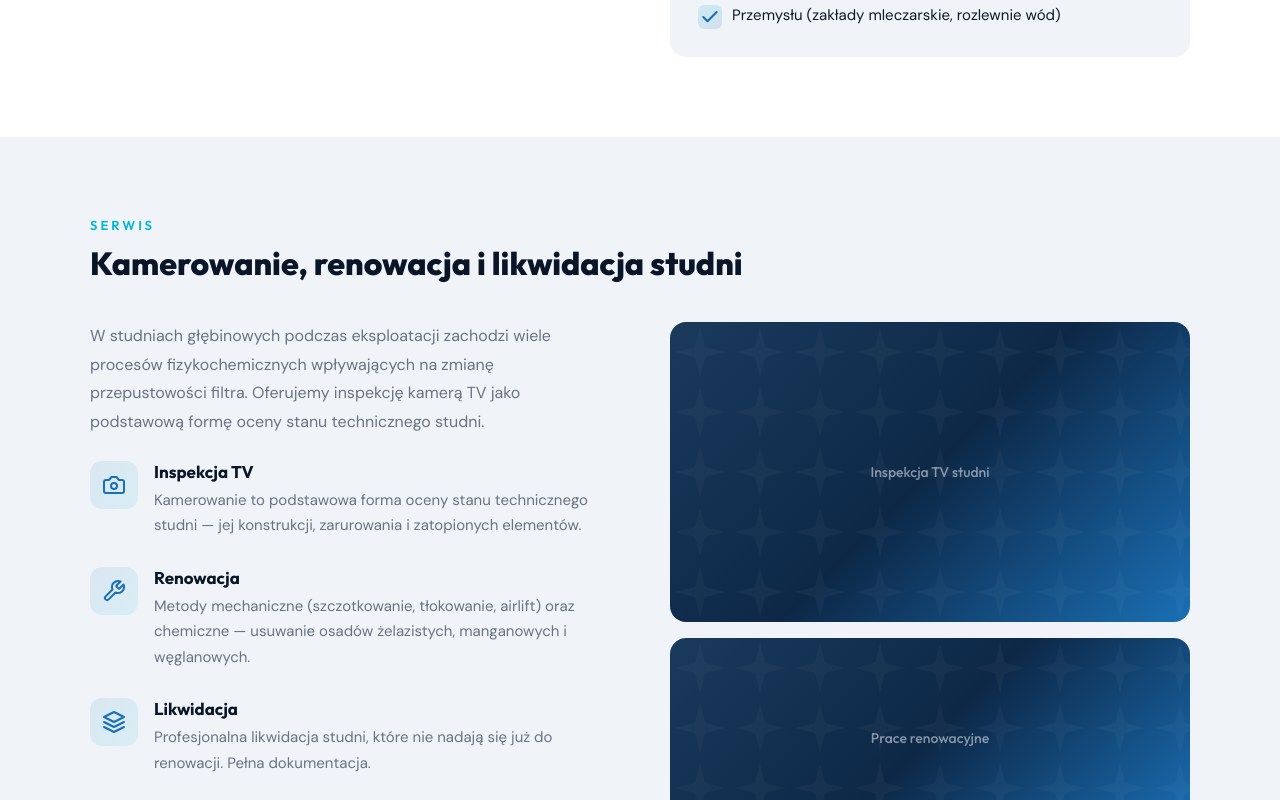
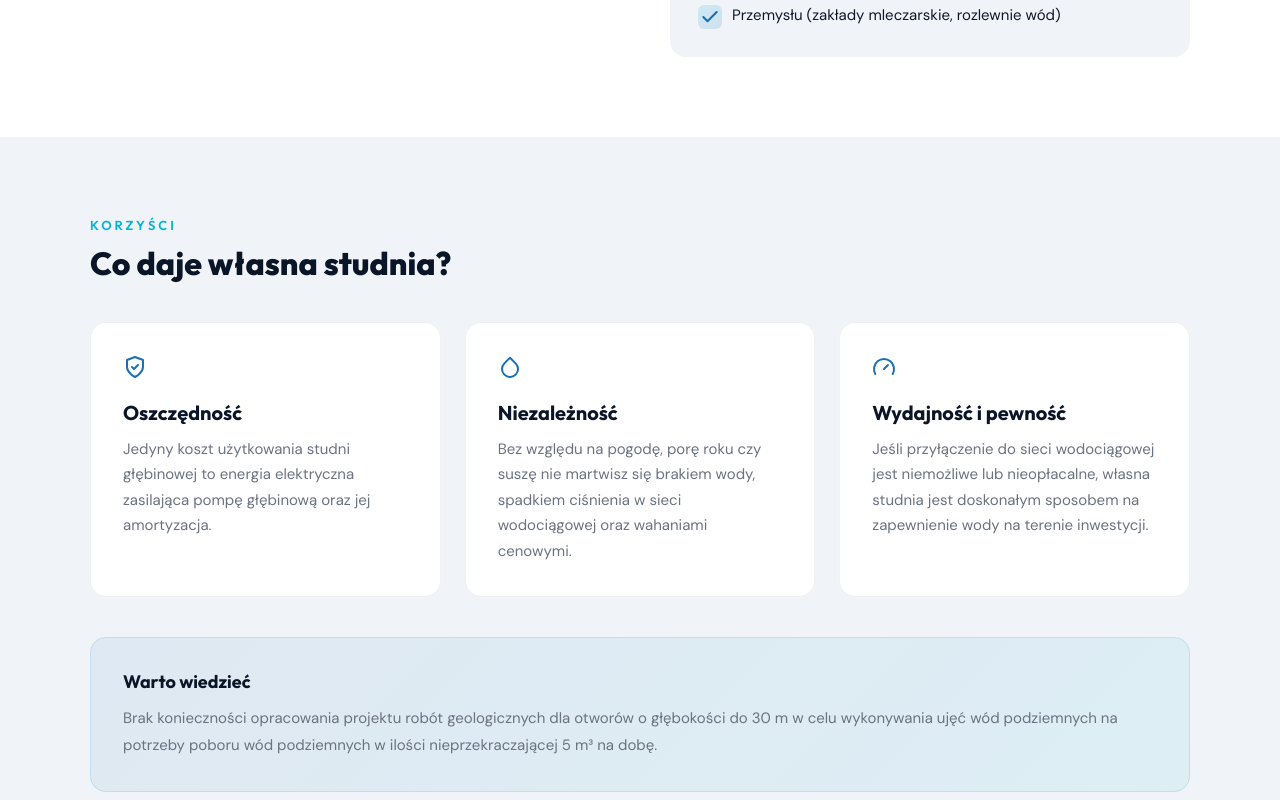
Before and after one commit to FRATAK4/StudnieBiz, a React (Vite) app: page /studnie in a window 1280 px wide. Shown: the part 1140-1940 px from the top of the page. Built offline with nearby package versions, Linux system fonts and the light colour scheme.

Commit message:
feat: add high priority informations from pdf files

```diff
--- a/src/pages/PompyPage.jsx
+++ b/src/pages/PompyPage.jsx
@@ -69,7 +69,12 @@ export default function PompyPage() {
                                 { loc: "Sobów", desc: "37 otworów × 200m — Dom Pomocy Społecznej", km: "6,5 km" },
                                 { loc: "Piekoszów", desc: "50 otworów × 100m — Hala produkcyjna WW TECH", km: "5,0 km" },
                                 { loc: "Zamość", desc: "44 otwory × 100m — Zespół Szkół Ponadgimnazjalnych nr 4", km: "4,4 km" },
-                                { loc: "Mariówka", desc: "48 otworów × 100m — Dom Generalny Zgromadzenia Sióstr", km: "4,8 km" },
+                                { loc: "Mariówka", desc: "48 otworów × 100m — Dom Generalny Zgromadzenia Sióstr Służek NMP Niepokalanej", km: "4,8 km" },
+                                { loc: "Osiny", desc: "40 otworów × 100m — Zakład Opiekuńczo-Leczniczy", km: "4,0 km" },
+                                { loc: "Miechów", desc: "26 otworów × 100m — Plebania i Dom Sióstr Parafii Grobu Bożego", km: "2,6 km" },
+                                { loc: "Dziekanowice", desc: "22 otwory × 100m — Budynek Szkoły", km: "2,2 km" },
+                                { loc: "Tarnów", desc: "12 otworów × 100m — Budynek mieszkalny wielorodzinny", km: "1,2 km" },
+                                { loc: "Baćkowice", desc: "5 otworów × 195m — Budynek wielofunkcyjny Urzędu Gminy", km: "0,9 km" },
                             ].map((item, i) => (
                                 <div key={i} style={{
                                     background: "white", borderRadius: 14, padding: 24,
--- a/src/pages/StudniePage.jsx
+++ b/src/pages/StudniePage.jsx
@@ -66,6 +66,57 @@ export default function StudniePage() {
         `}</style>
             </section>
 
+            {/* Dlaczego własna studnia */}
+            <section style={{ padding: "80px 24px", background: COLORS.offWhite }}>
+                <div style={{ maxWidth: 1100, margin: "0 auto" }}>
+                    <AnimatedSection>
+                        <div className="section-tag">Korzyści</div>
+                        <h2 className="section-title" style={{ fontSize: 32 }}>Co daje własna studnia?</h2>
+                        <div style={{ display: "grid", gridTemplateColumns: "1fr 1fr 1fr", gap: 24, marginTop: 40 }} className="benefits-grid">
+                            <div style={{ background: "white", borderRadius: 16, padding: 32, border: "1px solid rgba(0,0,0,0.06)" }}>
+                                <div style={{ color: COLORS.blue, marginBottom: 16 }}>{Icons.shield}</div>
+                                <h3 style={{ fontFamily: "'Outfit', sans-serif", fontWeight: 700, fontSize: 20, color: COLORS.navy, marginBottom: 12 }}>Oszczędność</h3>
+                                <p style={{ color: COLORS.gray, lineHeight: 1.7, fontSize: 15 }}>
+                                    Jedyny koszt użytkowania studni głębinowej to energia elektryczna zasilająca pompę głębinową oraz jej amortyzacja.
+                                </p>
+                            </div>
+                            <div style={{ background: "white", borderRadius: 16, padding: 32, border: "1px solid rgba(0,0,0,0.06)" }}>
+                                <div style={{ color: COLORS.blue, marginBottom: 16 }}>{Icons.water}</div>
+                                <h3 style={{ fontFamily: "'Outfit', sans-serif", fontWeight: 700, fontSize: 20, color: COLORS.navy, marginBottom: 12 }}>Niezależność</h3>
+                                <p style={{ color: COLORS.gray, lineHeight: 1.7, fontSize: 15 }}>
+                                    Bez względu na pogodę, porę roku czy suszę nie martwisz się brakiem wody, spadkiem ciśnienia w sieci wodociągowej oraz wahaniami cenowymi.
+                                </p>
+                            </div>
+                            <div style={{ background: "white", borderRadius: 16, padding: 32, border: "1px solid rgba(0,0,0,0.06)" }}>
+                                <div style={{ color: COLORS.blue, marginBottom: 16 }}>{Icons.gauge}</div>
+                                <h3 style={{ fontFamily: "'Outfit', sans-serif", fontWeight: 700, fontSize: 20, color: COLORS.navy, marginBottom: 12 }}>Wydajność i pewność</h3>
+                                <p style={{ color: COLORS.gray, lineHeight: 1.7, fontSize: 15 }}>
+                                    Jeśli przyłączenie do sieci wodociągowej jest niemożliwe lub nieopłacalne, własna studnia jest doskonałym sposobem na zapewnienie wody na terenie inwestycji.
+                                </p>
+                            </div>
+                        </div>
+
+                        {/* Informacja prawna */}
+                        <div style={{
+                            marginTop: 40, background: "linear-gradient(135deg, rgba(26,111,181,0.08), rgba(0,180,216,0.08))",
+                            borderRadius: 16, padding: 32, border: "1px solid rgba(26,111,181,0.12)",
+                        }}>
+                            <h4 style={{ fontFamily: "'Outfit', sans-serif", fontWeight: 700, fontSize: 18, color: COLORS.navy, marginBottom: 12 }}>
+                                Warto wiedzieć
+                            </h4>
+                            <p style={{ color: COLORS.gray, lineHeight: 1.8, fontSize: 15 }}>
+                                Brak konieczności opracowania projektu robót geologicznych dla otworów o głębokości do 30 m
+                                w celu wykonywania ujęć wód podziemnych na potrzeby poboru wód podziemnych
+                                w ilości nieprzekraczającej 5 m³ na dobę.
+                            </p>
+                        </div>
+                    </AnimatedSection>
+                </div>
+                <style>{`
+          @media (max-width: 768px) { .benefits-grid { grid-template-columns: 1fr !important; } }
+        `}</style>
+            </section>
+
             {/* Kamerowanie i renowacja */}
             <section style={{ padding: "80px 24px", background: COLORS.offWhite }}>
                 <div style={{ maxWidth: 1100, margin: "0 auto" }}>
```
